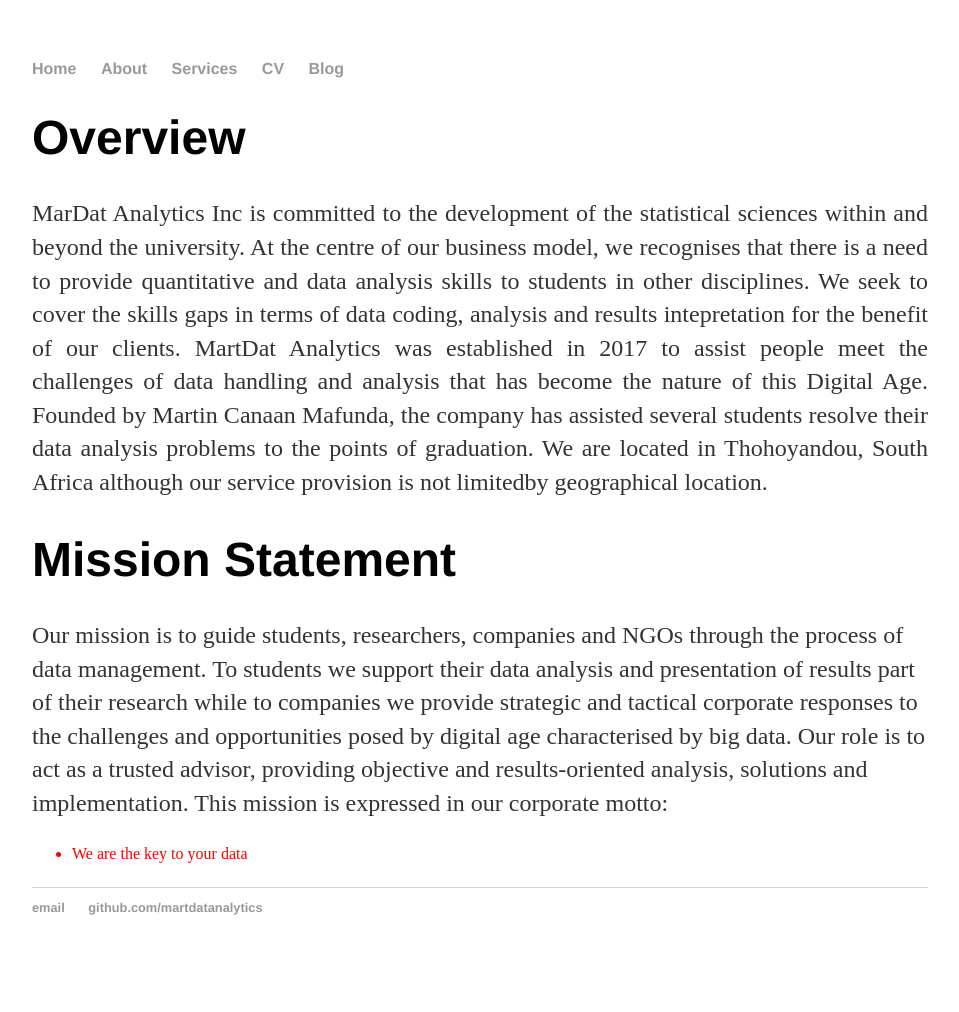
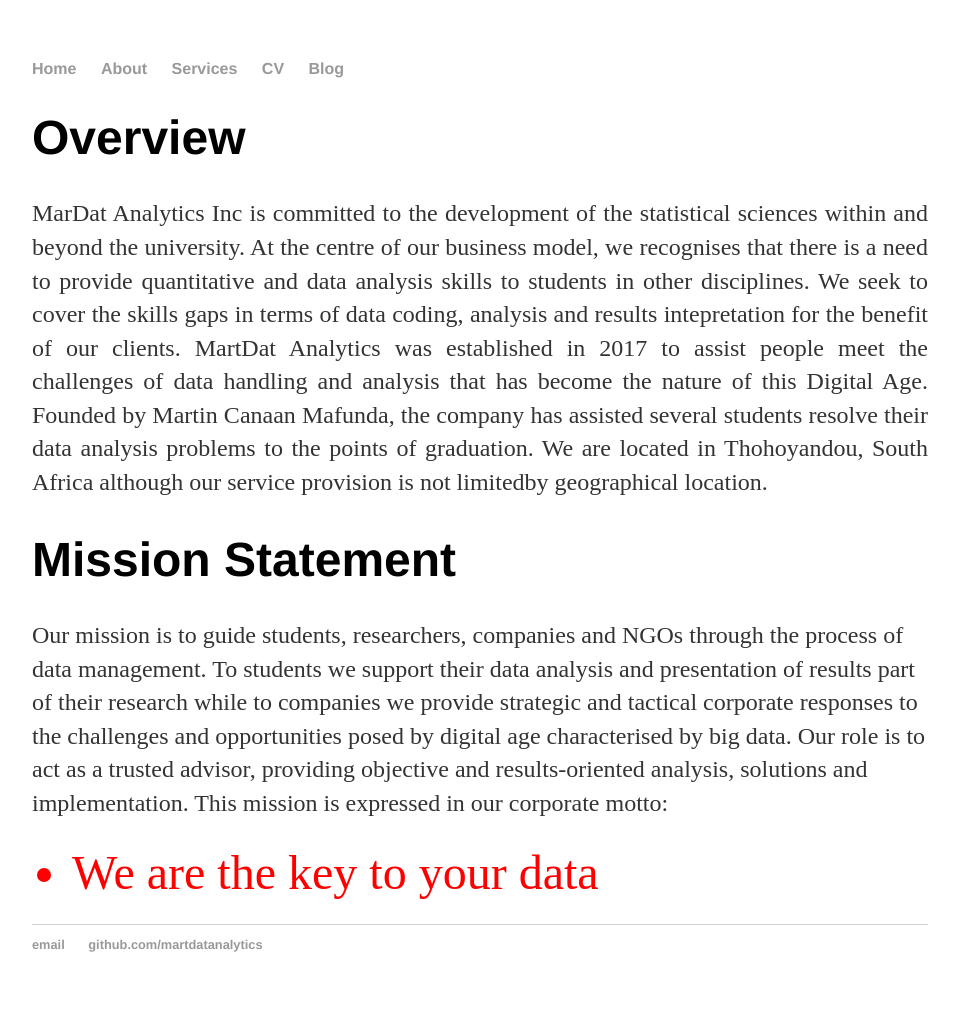
Before and after one commit to martdatanalytics/martdatanalytics.github.io, a Jekyll site: the page built from about/index.html, in a window 1280 px wide. Shown: the whole page, without its empty margins (160-1119 px from the left). Built offline with Jekyll 4.4.1, drawn with Linux system fonts in a browser that asks for light colours; before the commit the page ends 975 px from its top, so only the background shows below that.

Commit message:
Update index.html

```diff
--- a/about/index.html
+++ b/about/index.html
@@ -21,7 +21,7 @@ title: Details
 	role is to act as a trusted advisor, providing objective and results-oriented analysis, solutions and implementation. This
 	mission is expressed in our corporate motto:
 	<ul>
-		<li style="color: red;"> We are the key to your data</li>
+		<li style="color: red;font-size:300%"> We are the key to your data</li>
 	</ul>
 	</p>
 </div><!-- /.blurb -->
```
